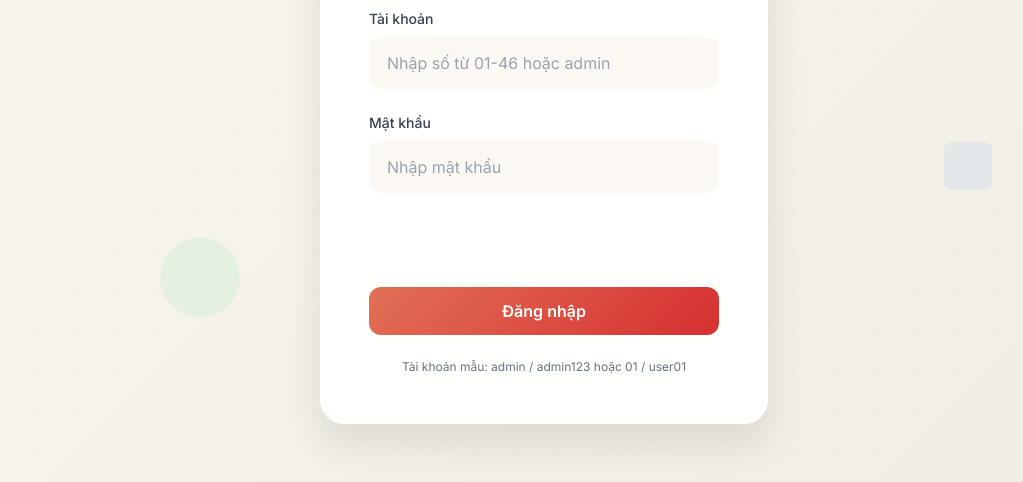
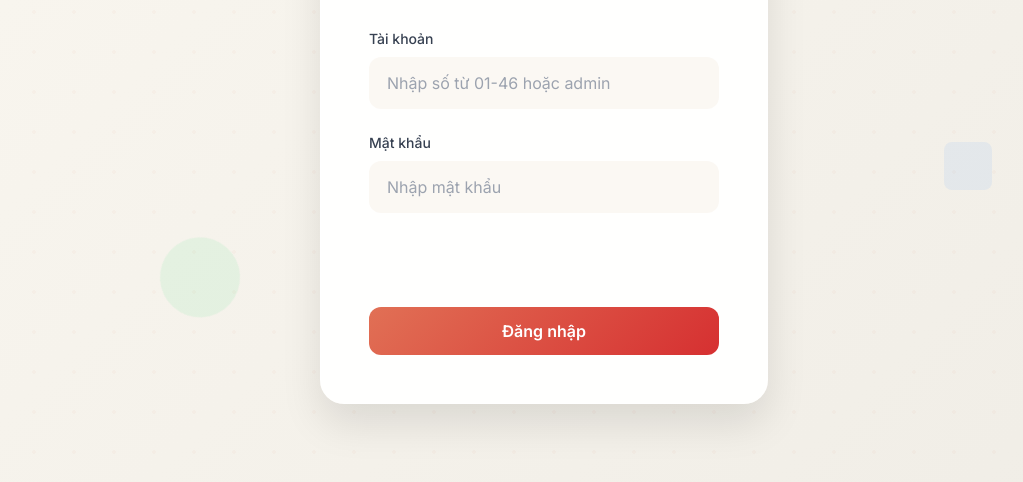
Before and after one commit to son31012008-cpu/Friend, a plain HTML site: page login.html in a window 1280 px wide. Shown: the part 318-800 px from the top of the page, without its empty margins (96-1119 px from the left). Drawn offline with nearby package versions, Linux system fonts and the light colour scheme.

Commit message:
Update login.html

```diff
--- a/login.html
+++ b/login.html
@@ -194,12 +194,6 @@
                 Đăng nhập
             </button>
         </form>
-
-        <div class="mt-6 text-center">
-            <p class="text-xs text-gray-500">
-                Tài khoản mẫu: admin / admin123 hoặc 01 / user01
-            </p>
-        </div>
     </div>
 
     <script>
```
